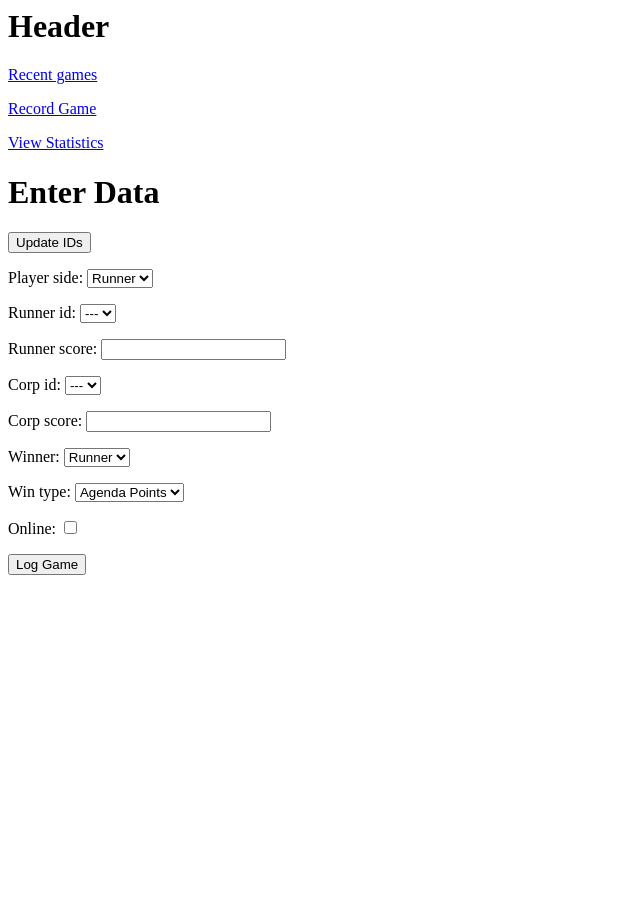
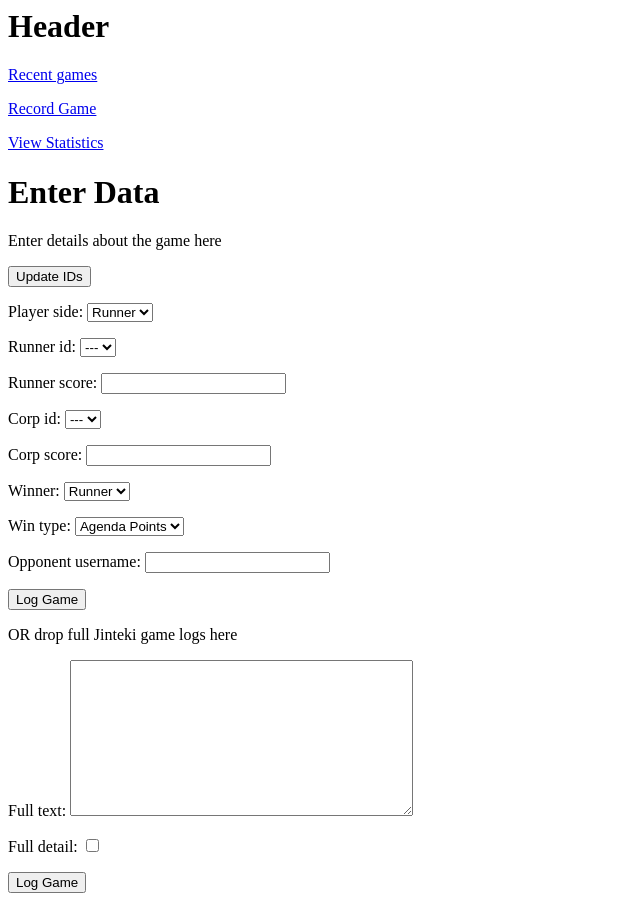
Before and after one commit to SnarkAttack/JintekiStats, a Django app: page /games/record/ in a window 1280 px wide. Shown: the whole page, without its empty margins (0-640 px from the left). Before the commit the page ends 575 px from the top, so only its background shows below. Run offline with Django 3.2, Linux system fonts and the light colour scheme.

Commit message:
Added a bunch of stuff

```diff
--- a/JintekiStats/settings.py
+++ b/JintekiStats/settings.py
@@ -38,6 +38,8 @@ INSTALLED_APPS = [
     'django.contrib.sessions',
     'django.contrib.messages',
     'django.contrib.staticfiles',
+    'bootstrap3',
+    'pytz'
 ]
 
 MIDDLEWARE = [
--- a/games/forms.py
+++ b/games/forms.py
@@ -20,8 +20,7 @@ class GameLogForm(forms.Form):
     winner = forms.ChoiceField(choices=[(True, 'Runner'), (False, 'Corp')])
     win_type = forms.ChoiceField(choices=[(0, 'Agenda Points'), (1, 'Flatline'), (2, 'Mill'), (3, 'Concede')])
     # Just want to fill in for based on time entered
-    #game_date = forms.DateTimeField()
-    online = forms.BooleanField(required=False)
+    opponent_username = forms.CharField(required=False)
 
 class StatsRequestForm(forms.Form):
     player_side = forms.ChoiceField(choices=[(True, 'Runner'), (False, 'Corp')])
@@ -29,3 +28,7 @@ class StatsRequestForm(forms.Form):
     runner_id = forms.ChoiceField(choices=get_runner_ids(), required=False)
     corp_faction = forms.ChoiceField(choices=[(None, '---'), ('haas-bioroid', 'Haas-Bioroid'), ('jinteki', 'Jinteki'), ('nbn', 'NBN'), ('weyland-consortium', 'Weyland')], required=False)
     corp_id = forms.ChoiceField(choices=get_corp_ids(), required=False)
+
+class GameLogJintekiTextForm(forms.Form):
+    full_text = forms.CharField(widget=forms.Textarea)
+    full_detail = forms.BooleanField(required=False)
--- a/games/models.py
+++ b/games/models.py
@@ -18,15 +18,16 @@ class PlayerGameManager(models.Manager):
 
 # Create your models here.
 class Game(models.Model):
+    runner_name = models.CharField(max_length=32, default=None, null=True)
     player_side = models.BooleanField(default=True)
     runner_id = models.IntegerField(default=0)
     runner_score = models.IntegerField(default=0)
+    corp_name = models.CharField(max_length=32, default=None, null=True)
     corp_id = models.IntegerField(default=0)
     corp_score = models.IntegerField(default=0)
     winner = models.BooleanField(default=True)
     win_type = models.IntegerField(default=0)
-    game_date = models.DateField('date played')
-    online = models.BooleanField(default=False)
+    game_date = models.DateTimeField('date played')
     exact_match = models.IntegerField(default=1)
 
     objects = GameManager()
@@ -40,7 +41,6 @@ class PlayerGame(models.Model):
     winner = models.BooleanField(default=True)
     win_type = models.IntegerField(default=0)
     game_date = models.DateTimeField('date played')
-    online = models.BooleanField(default=False)
     exact_match = models.IntegerField(default=1)
 
     objects = PlayerGameManager()
--- a/games/templates/games/record_game.html
+++ b/games/templates/games/record_game.html
@@ -6,6 +6,7 @@
 
 {% if error_message %}<p><strong>{{ error_message }}</strong></p>{% endif %}
 
+<p>Enter details about the game here</p>
 <form action="{% url 'games:update_ids' %}" method="post">
   {% csrf_token %}
   <input type="hidden" name="next" value="{{ request.path }}">
@@ -17,4 +18,12 @@
   <input type="submit" value="Log Game"/>
 </form>
 
+<p>OR drop full Jinteki game logs here</p>
+
+<form action="{%url 'games:log_game' %}" method="post">
+  {% csrf_token %}
+  {{ game_log_jinteki_text_form.as_p }}
+  <input type="submit" value="Log Game"/>
+</form>
+
 {% endblock content %}
--- a/games/views.py
+++ b/games/views.py
@@ -2,12 +2,17 @@ from django.shortcuts import get_object_or_404, render
 from django.http import HttpResponse, HttpResponseRedirect
 from django.views import View
 from django.urls import reverse
+from django.utils import timezone
 import urllib2
 import json
 import datetime
+import pytz
+from tzlocal import get_localzone
 
 from .models import Game, Identity
-from .forms import GameLogForm, StatsRequestForm
+from .forms import GameLogForm, StatsRequestForm, GameLogJintekiTextForm
+
+username = 'SnarkAttack'
 
 def index(request):
     return HttpResponse("Hello, world. You're at the games index.")
@@ -15,7 +20,8 @@ def index(request):
 def record_game(request):
     # get_ids()
     game_log_form = GameLogForm()
-    context = {'game_log_form': game_log_form}
+    game_log_jinteki_text_form = GameLogJintekiTextForm()
+    context = {'game_log_form': game_log_form, 'game_log_jinteki_text_form': game_log_jinteki_text_form}
     return render(request, 'games/record_game.html', context)
 
 class GameLogger(View):
@@ -25,6 +31,7 @@ class GameLogger(View):
         winner = True if data['winner'] == 'True' else False
         player_side = True if data['player_side'] == 'True' else False
         online = True if data.get('online') == 'on' else False
+
         (game, created) = Game.objects.store_game(
                 win_type=int(data['win_type']),
                 winner=winner,
@@ -33,7 +40,7 @@ class GameLogger(View):
                 corp_score=int(data['corp_score']),
                 runner_id=int(data['runner_id']),
                 runner_score=int(data['runner_score']),
-                game_date=datetime.date.today(),
+                game_date=datetime.datetime.now(),
                 online=online,
                 exact_match=1
         )
@@ -49,7 +56,7 @@ class GameLogger(View):
                     corp_score=int(data['corp_score']),
                     runner_id=int(data['runner_id']),
                     runner_score=int(data['runner_score']),
-                    game_date=datetime.date.today(),
+                    game_date=datetime.datetime.now(),
                     online=online,
                     exact_match=game.exact_match+1
             )
@@ -62,6 +69,9 @@ class GameLogger(View):
 def get_game(game):
     runner = get_object_or_404(Identity, code=game.runner_id)
     corp = get_object_or_404(Identity, code=game.corp_id)
+
+    local_tz = get_localzone()
+    timezone.activate(local_tz)
     if game.winner == game.player_side:
         if game.win_type == 0:
             endgame_string = 'Won on agendas'
@@ -149,6 +159,7 @@ def get_ids(request):
     return HttpResponseRedirect(next)
 
 class BaseStats():
+
     def __init__(self, opp_id_num, opp_side, num_wins, num_losses):
         if(opp_side):
             opp_name = Identity.objects.filter(code=opp_id_num)[0].title.split(':')[0]
@@ -170,11 +181,12 @@ class BaseStats():
 class StatsViewer(View):
 
     def get(self, request):
+        global username
         data = request.GET
         stats_request_form = StatsRequestForm()
         if(data):
             games = None
-            if data.get('player_side') == 'True':
+            if data.get('runner_name') == username:
                 # We are looking at runner stats
                 if data.get('runner_id'):
                     if data.get('corp_id'):
@@ -191,7 +203,12 @@ class StatsViewer(View):
                     else:
                         games = Game.objects.filter(player_side=True, runner_id__in=get_runner_faction_ids(data['runner_faction']))
                 else:
-                    return HttpResponse("no")
+                    if data.get('corp_id'):
+                        games = Game.objects.filter(player_side=True, corp_id__in=[data['corp_id']])
+                    elif data.get('corp_faction'):
+                        games = Game.objects.filter(player_side=True, corp_id__in=get_corp_faction_ids(data['corp_faction']))
+                    else:
+                        games = Game.objects.filter(player_side=True)
 
                 base_stats = {}
                 totals = {'win': 0, 'loss': 0}
@@ -208,7 +225,7 @@ class StatsViewer(View):
                     opp_list.append(BaseStats(opp, False, base_stats[opp]['win'], base_stats[opp]['loss']))
                 if totals['win'] != 0 or totals['loss'] != 0:
                     totals['winrate'] = str(round(float(totals['win'])/(totals['win']+totals['loss']) * 100, 1));
-                context = {'stats_request_form': stats_request_form, 'games': compile_game_detail_list(games), 'stats': opp_list, 'totals': totals}
+                context = {'stats_request_form': stats_request_form, 'games': compile_game_detail_list(games), 'stats': sorted(opp_list, key=lambda game: game.opp_name), 'totals': totals}
                 return render(request, 'games/request_stats.html', context)
 
             else:
@@ -227,7 +244,12 @@ class StatsViewer(View):
                     else:
                         games = Game.objects.filter(player_side=False, corp_id__in=get_corp_faction_ids(data['corp_faction']))
                 else:
-                    return HttpResponse("no")
+                    if data.get('runner_id'):
+                        games = Game.objects.filter(player_side=False, runner_id__in=[data['runner_id']])
+                    elif data.get('runner_faction'):
+                        games = Game.objects.filter(player_side=False, runner_id__in=get_runner_faction_ids(data['runner_faction']))
+                    else:
+                        games = Game.objects.filter(player_side=False)
 
                 base_stats = {}
                 totals = {'win': 0, 'loss': 0}
@@ -244,16 +266,14 @@ class StatsViewer(View):
                     opp_list.append(BaseStats(opp, False, base_stats[opp]['win'], base_stats[opp]['loss']))
                 if totals['win'] != 0 or totals['loss'] != 0:
                     totals['winrate'] = str(round(float(totals['win'])/(totals['win']+totals['loss']) * 100, 1));
-                context = {'stats_request_form': stats_request_form, 'games': compile_game_detail_list(games), 'stats': opp_list, 'totals': totals}
+                context = {'stats_request_form': stats_request_form, 'games': compile_game_detail_list(games), 'stats': sorted(opp_list, key=lambda game: game.opp_name), 'totals': totals}
                 return render(request, 'games/request_stats.html', context)
         else:
             context = {'stats_request_form': stats_request_form}
             return render(request, 'games/request_stats.html', context)
 
 def get_runner_faction_ids(faction):
-    print faction
     runner_faction_ids = [identity.code for identity in Identity.objects.filter(side_code='runner', faction_code=faction)]
-    print runner_faction_ids
     return runner_faction_ids
 
 def get_corp_faction_ids(faction):
```
Also changed, not shown: games/migrations/0006_auto_20170401_1514.py (added), games/migrations/0007_auto_20170401_1536.py (added), 7 other files.
